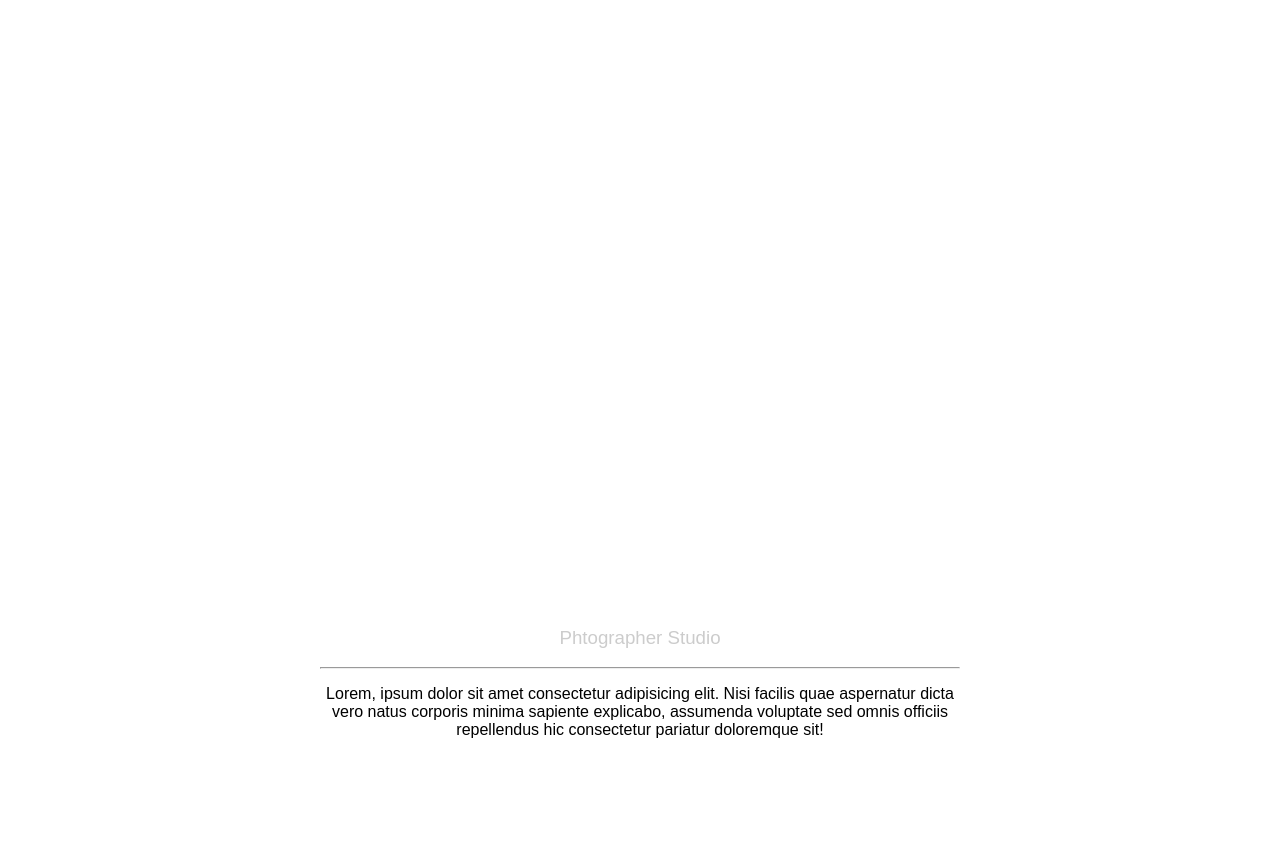
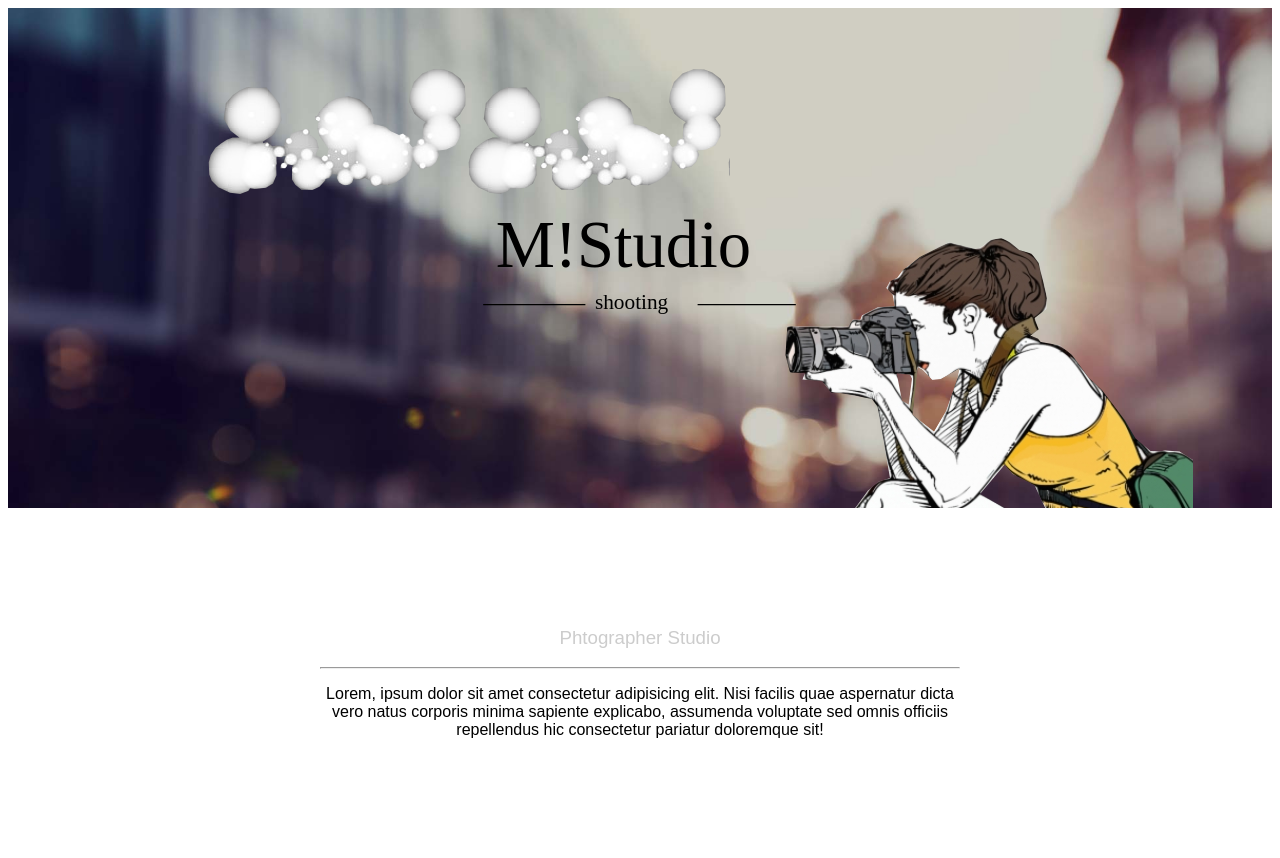
Before and after one commit to UXDESIGNERLIN/PhotoStudio, a plain HTML site: page index.html in a window 1280 px wide. Shown: the top 858 px of the page. Drawn offline with Linux system fonts and the light colour scheme; the site is published under a folder, as on GitHub Pages, so addresses that start at the root find nothing.

Commit message:
Fix path

```diff
--- a/index.html
+++ b/index.html
@@ -21,6 +21,6 @@
         </article>
         <div style="height:2000px"></div>
     </section>
-    <script type="text/javascript" src="/javascript/function.js"></script>
+    <script type="text/javascript" src="javascript/function.js"></script>
 </body>
 </html>
--- a/style/style.css
+++ b/style/style.css
@@ -23,7 +23,7 @@ img {
 .photo-box {
     position: relative;
     height:500px;
-    background-image: url("/image/parallax-layers-1.jpg");
+    background-image: url("../image/parallax-layers-1.jpg");
     background-size: cover;
     background-position: top center;
     background-attachment: fixed;
@@ -33,7 +33,7 @@ img {
 .logo {
     height: 120px;
     width: 100%;
-    background-image: url("/image/Page\ 1logo.svg");
+    background-image: url("../image/Page\ 1logo.svg");
     background-position: center;
     background-repeat: no-repeat;
     position: absolute;
@@ -44,7 +44,7 @@ img {
 .photographer {
     width:800px;
     height: 520px;
-    background-image: url("/image/photographer.png");
+    background-image: url("../image/photographer.png");
     background-color:rgba(0,0,0,0);
     background-repeat: no-repeat;
     background-position: right bottom;
@@ -57,7 +57,7 @@ img {
 .bubble {
     width:522px;
     height:300px;
-    background-image: url("/image/bubble.png");
+    background-image: url("../image/bubble.png");
     background-color:rgba(0,0,0,0);
     background-position: top left;
     position: absolute;
```
